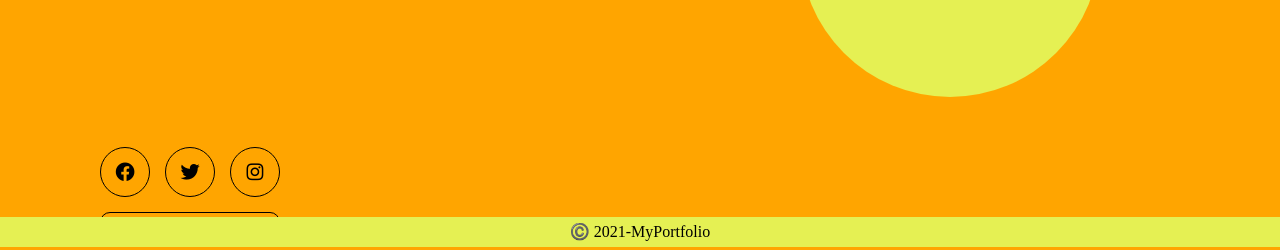
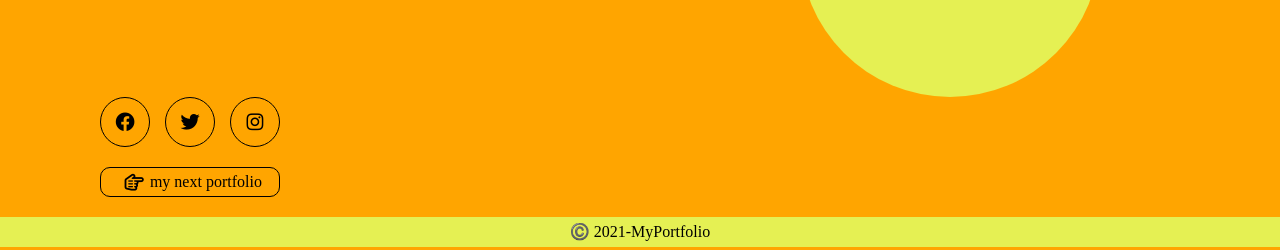
Before and after one commit to JZQGO/IronMan, a plain HTML site: page index.html in a window 1280 px wide. Shown: the part 553-803 px from the top of the page. Drawn offline with Linux system fonts and the light colour scheme.

Commit message:
Update style.css

```diff
--- a/style.css
+++ b/style.css
@@ -129,7 +129,7 @@ header ul li a {
 .snsicon {
   display: flex;
   position: absolute;
-  bottom: 50px;
+  bottom: 100px;
   left: 100px;
   justify-content: center;
   align-content: center;
@@ -161,7 +161,7 @@ header ul li a {
   display: flex;
   position: absolute;
   margin-top: 10px;
-  bottom: 5px;
+  bottom: 50px;
   left: 100px;
   justify-content: center;
   align-content: center;
```
